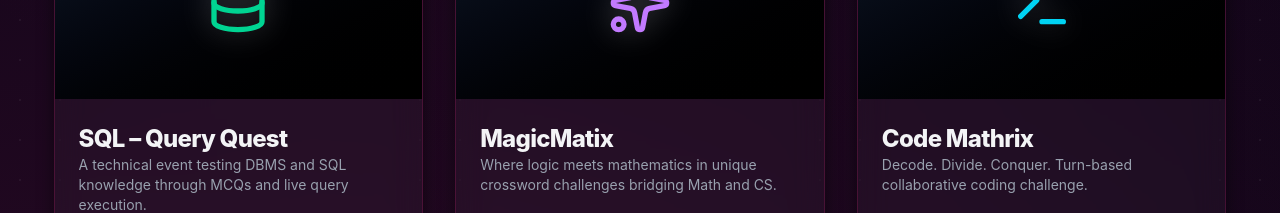
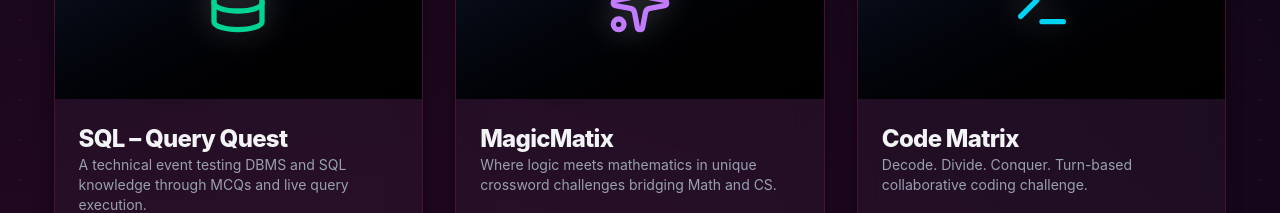
Before and after one commit to lokeshh29/mathrix-website-2026, a React (Vite) app in the folder frontend/: page / in a window 1280 px wide. Shown: the part 2120-2333 px from the top of the page. Built offline with nearby package versions, Linux system fonts and the light colour scheme; no server answers.

Commit message:
fix: naming error

```diff
--- a/frontend/src/pages/Events.jsx
+++ b/frontend/src/pages/Events.jsx
@@ -69,10 +69,10 @@ const Events = () => {
         },
         {
             id: 3,
-            title: 'Code Mathrix',
+            title: 'Code Matrix',
             description: 'Decode. Divide. Conquer. A collaborative coding challenge testing logic, coordination, and problem-solving.',
             details: {
-                description: 'Code Mathrix is a collaborative coding challenge that tests logic, coordination, and problem-solving. Teams solve two interconnected problems by completing partial code in turns under strict isolation rules. Success depends on clear thinking, teamwork, and seamless code continuity under time pressure.',
+                description: 'Code Matrix is a collaborative coding challenge that tests logic, coordination, and problem-solving. Teams solve two interconnected problems by completing partial code in turns under strict isolation rules. Success depends on clear thinking, teamwork, and seamless code continuity under time pressure.',
                 rounds: [
                     { title: 'Round 1: Prelims (30 mins)', desc: 'Logic-based MCQs and dry-run coding problems. Scored on accuracy and completion time.' },
                     { title: 'Round 2: Live Coding (40 mins)', desc: '2 DSA problems with turn-based coding (10 min swaps). Evaluated on logic, execution, and submission time.' }
--- a/frontend/src/pages/Home.jsx
+++ b/frontend/src/pages/Home.jsx
@@ -203,7 +203,7 @@ const Home = () => {
                         },
                         {
                             id: 3,
-                            title: 'Code Mathrix',
+                            title: 'Code Matrix',
                             description: 'Decode. Divide. Conquer. Turn-based collaborative coding challenge.',
                             date: 'February 20, 2026',
                             time: '10:30 AM – 12:00 PM',
--- a/frontend/src/pages/Register.jsx
+++ b/frontend/src/pages/Register.jsx
@@ -30,14 +30,14 @@ const Register = () => {
     const [responseIds, setResponseIds] = useState([]);
 
     const eventOptions = [
-        "SQL – Query Quest", "MagicMatix", "Code Mathrix", "Through the Lens",
+        "SQL – Query Quest", "MagicMatix", "Code Matrix", "Through the Lens",
         "IPL Auction", "Paper Presentation", "GoofyChess", "Math Wizz",
         "Mathkinator", "Treasure Hunt"
     ];
 
     const deadlines = {
         // Start 10:30 -> Close 10:00 AM
-        "Code Mathrix": "2026-02-20T10:00:00+05:30",
+        "Code Matrix": "2026-02-20T10:00:00+05:30",
         "IPL Auction": "2026-02-20T10:00:00+05:30",
         "Math Wizz": "2026-02-20T10:00:00+05:30",
 
```
Also changed, not shown: 1 other file (tests, documents, lock files or other folders).
